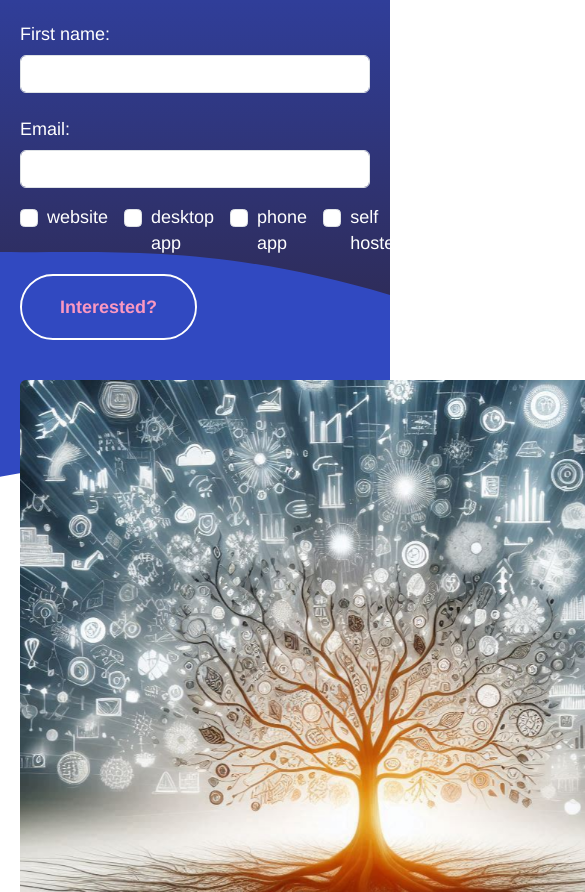
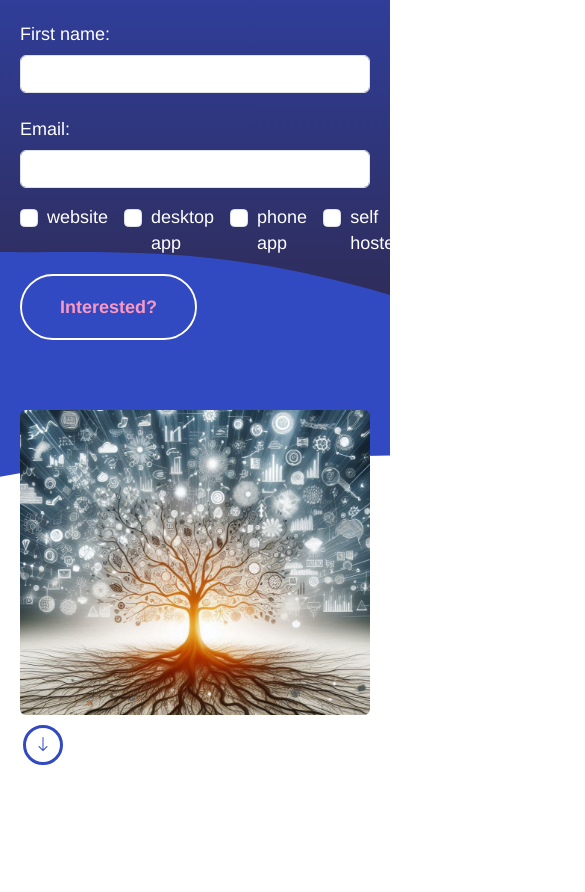
Before and after one commit to gomantu/gomantu.github.io, a plain HTML site: page index.html in a window 390 px wide. Shown: the part 189-1081 px from the top of the page, 585 px wide, since content can reach past the window. Drawn offline with nearby package versions, Linux system fonts and the light colour scheme.

Commit message:
fix: Main image on mobile
Signed-off-by: Ken Finnigan <ken@kenfinnigan.me>

```diff
--- a/index.html
+++ b/index.html
@@ -148,8 +148,8 @@
             </div>
           </div>
           <div class="col-lg-6">
-            <div>
-              <img src="hero-img.png" alt="Ideas and thoughts being brought together" class="rounded" width="700" />
+            <div class="hero-img">
+              <img src="hero-img.png" alt="Ideas and thoughts being brought together" class="rounded" />
             </div>
           </div>
         </div>
--- a/main.css
+++ b/main.css
@@ -606,6 +606,10 @@ p {
 
 .hero-section .hero-content .scroll-bottom i {
   font-weight: 700;
+}
+
+.hero-section .hero-img img {
+  width: 700px;
 }
 
 @media only screen and (min-width: 768px) and (max-width: 991px), (max-width: 767px) {
```
